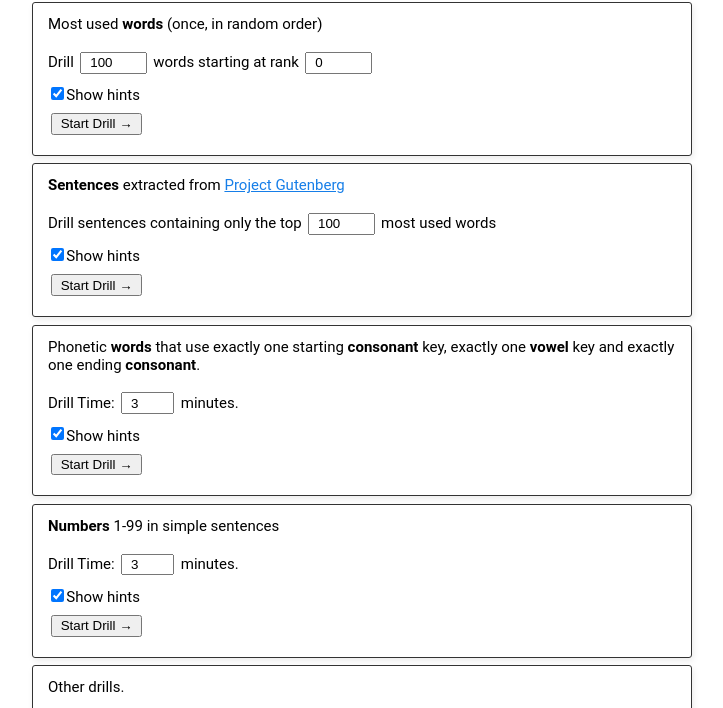
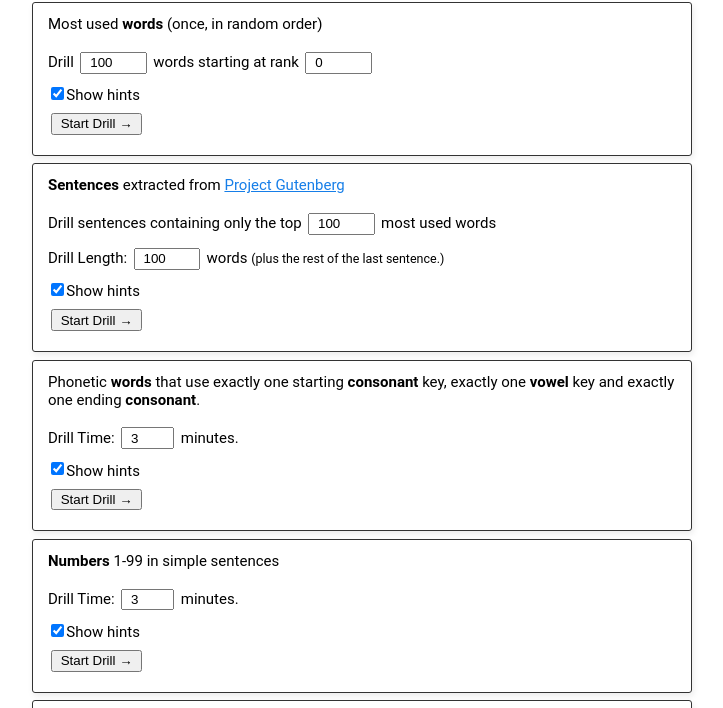
Before and after one commit to JoshuaGrams/steno-jig, a plain HTML site: page form.html in a window 1280 px wide. Shown: the part 88-796 px from the top of the page, without its empty margins (278-1001 px from the left). Drawn offline with Linux system fonts and the light colour scheme.

Commit message:
add control for length of Gutenberg drill

```diff
--- a/form.html
+++ b/form.html
@@ -43,6 +43,11 @@
 			Drill sentences containing only the top
 			<input type="number" name="top" value="100" min="100" max="8000" step="100">
 			most used words
+			<br>
+
+			Drill Length:
+			<input type="number" name="word_count" value="100" min="50" max="1000" step="50">
+			words <small>(plus the rest of the last sentence.)</small>
 			<br>
 
 			<div name="hints">
```
Also changed, not shown: gutenberg.html (+3 -1 lines).
